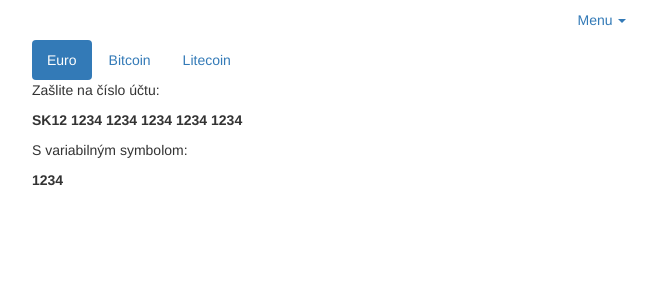
After one commit to j4nk0/xbtzmenaren, a Django app: page /deposit/ in a window 1280 px wide. The commit adds this page. Shown: the top 300 px of the page, without its empty margins (38-693 px from the left). Run offline with Django 3.2, Linux system fonts and the light colour scheme; the visitor is signed in with stand-in values (Sample User, id 1); some libraries are stand-ins or nearby versions.

Commit message:
add deposit page

```diff
--- /dev/null
+++ b/xbtzmenarendjango/xbtzmenarenapp/templates/xbtzmenarenapp/deposit.html
@@ -0,0 +1,31 @@
+{% extends 'xbtzmenarenapp/withMenu.html' %}
+
+{% block content %}
+  <div class="container">
+    <ul class="nav nav-pills">
+      <li class="active"><a data-toggle="pill" href="#Euro">Euro</a></li>
+      <li><a data-toggle="pill" href="#Bitcoin">Bitcoin</a></li>
+      <li><a data-toggle="pill" href="#Litecoin">Litecoin</a></li>
+    </ul>
+    <div class="tab-content">
+
+      <div id="Euro" class="tab-pane active">
+        <p>Zašlite na číslo účtu:</p>
+	<p><b>SK12 1234 1234 1234 1234 1234</b></p>
+	<p>S variabilným symbolom:</p>
+	<p><b>{{ vs }}</b></p>
+      </div>
+
+      <div id="Bitcoin" class="tab-pane">
+        <p>Zašlite na adresu:</p>
+	<p><b>{{ btc_address }}</b></p>
+      </div>
+
+      <div id="Litecoin" class="tab-pane">
+        <p>Zašlite na adresu:</p>
+	<p><b>{{ ltc_address }}</b></p>
+      </div>
+
+    </div>
+  </div>
+{% endblock %}
--- a/xbtzmenarendjango/xbtzmenarenapp/templates/xbtzmenarenapp/withMenu.html
+++ b/xbtzmenarendjango/xbtzmenarenapp/templates/xbtzmenarenapp/withMenu.html
@@ -10,7 +10,7 @@
         <li><a href="{% url 'sell' %}">Predaj</a></li>
 	<li><a href="{% url 'portfolio' %}">Portfólio</a></li>
 	<li><a href="{% url 'rates' %}">Kurzy</a></li>
-        <li><a href="#">Vklad</a></li>
+	<li><a href="{% url 'deposit' %}">Vklad</a></li>
         <li><a href="#">Výber</a></li>
 	<li><a href="{% url 'change-password' %}">Zmena hesla</a></li>
         <li><a href="{% url 'logout' %}">Odhlásenie</a></li>
--- a/xbtzmenarendjango/xbtzmenarenapp/urls.py
+++ b/xbtzmenarendjango/xbtzmenarenapp/urls.py
@@ -29,4 +29,6 @@ urlpatterns = [
 
     path('change-password/', views.change_password, name='change-password'),
     path('change-password-attempt/', views.change_password_attempt, name='change-password-attempt'),
+
+    path('deposit/', views.deposit, name='deposit'),
 ]
--- a/xbtzmenarendjango/xbtzmenarenapp/views.py
+++ b/xbtzmenarendjango/xbtzmenarenapp/views.py
@@ -125,3 +125,12 @@ def change_password_attempt(request):
     user.set_password(request.POST['password'])
     user.save()
     return redirect('logout')
+
+@login_required
+def deposit(request):
+    context = {
+        'vs': 1234,
+        'btc_address': 'bc1qar0srrr7xfkvy5l643lydnw9re59gtzzwf5mdq',
+        'ltc_address': 'LP61ejcPMHCHLgPAXNyur2Vd2hNnDBSoSs',
+    }
+    return render(request, 'xbtzmenarenapp/deposit.html', context)
```
